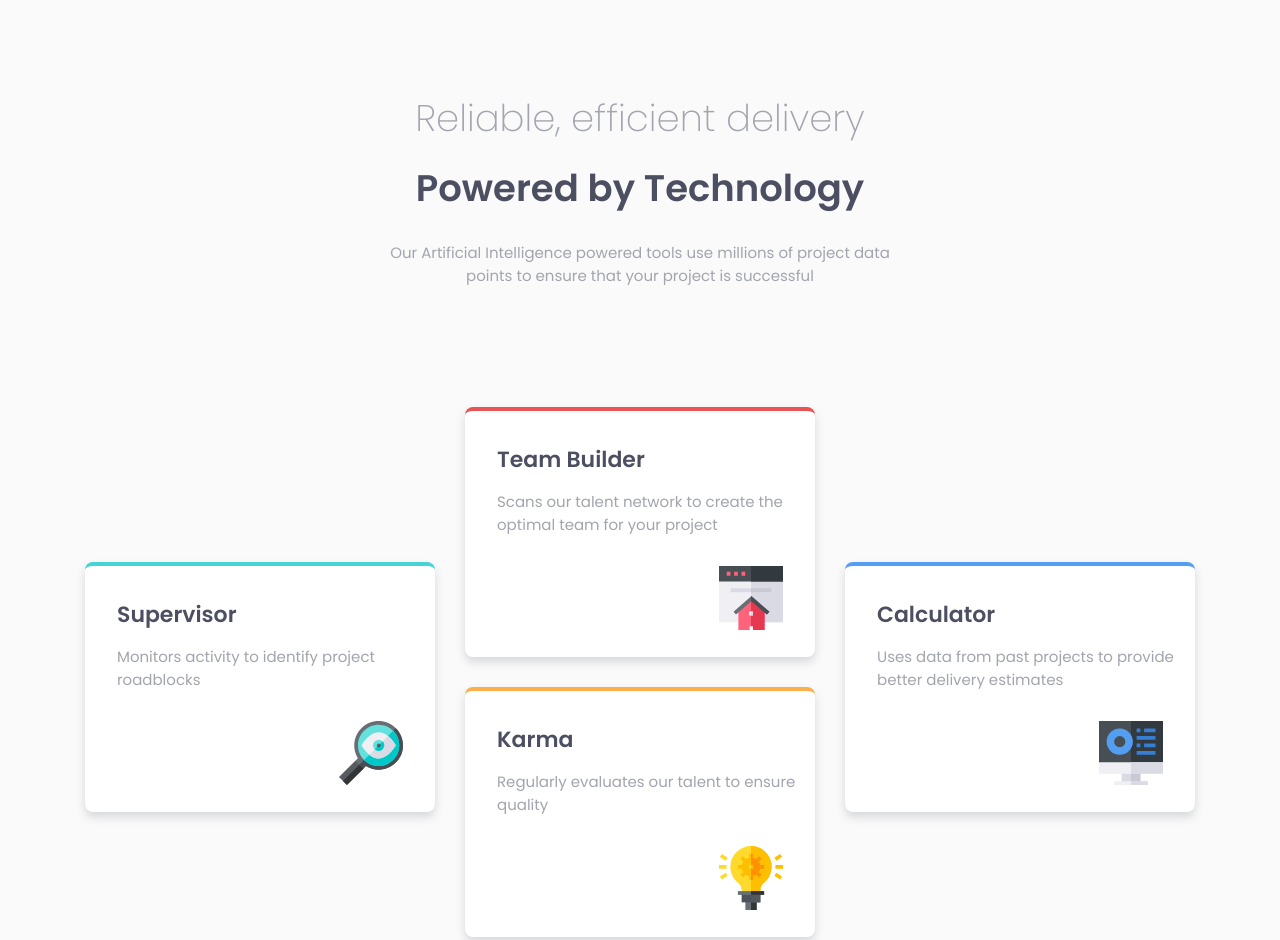
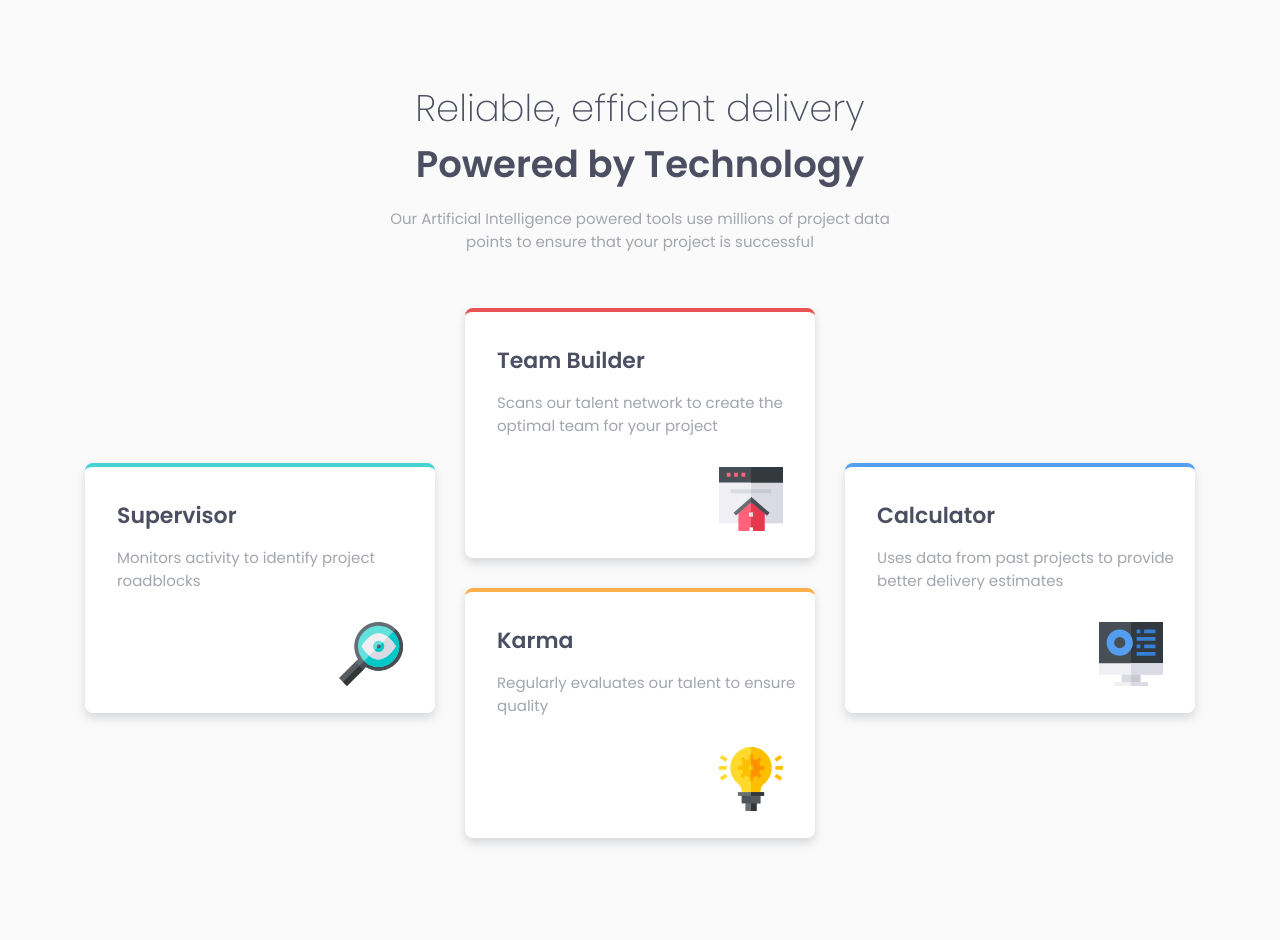
Before and after one commit to BelalElrashidy/FourCardFeatureSection, a plain HTML site: page index.html in a window 1280 px wide. Shown: the top 940 px of the page. Drawn offline with Linux system fonts and the light colour scheme.

Commit message:
Add files via upload

```diff
--- a/Scss/_container.scss
+++ b/Scss/_container.scss
@@ -1,12 +1,10 @@
 
 .container{
-    margin-top: 78px;
     @media (max-width:767px){
         margin-bottom: 50px;
 
     }
     @media (min-width: 768px){
-        margin-top: 65px;
         margin-bottom: -500px;
         height:1200px;
         padding-bottom: -600px;
--- a/Scss/_global.scss
+++ b/Scss/_global.scss
@@ -21,19 +21,17 @@ body{
     text-align: center;
     font-size: 37px;
     font-weight: $small-font;
-    color: $Grayish-Blue;
-    margin-top: 90px;
+    color: $Very-Dark-Blue;
+    margin-top: 80px;
 }
 
 h1{
     @media (max-width: 768px){
         font-size: 25px;
-        margin-top: 12px;
 
     }
-    margin-top: 14px;
     font-size: 37px;
-    margin-bottom: 25px;
+    margin-bottom: 15px;
     text-align: center;
     font-weight: $big-font;
     color: $Very-Dark-Blue;
```
Also changed, not shown: dist/css/main.css, 1 other file.
